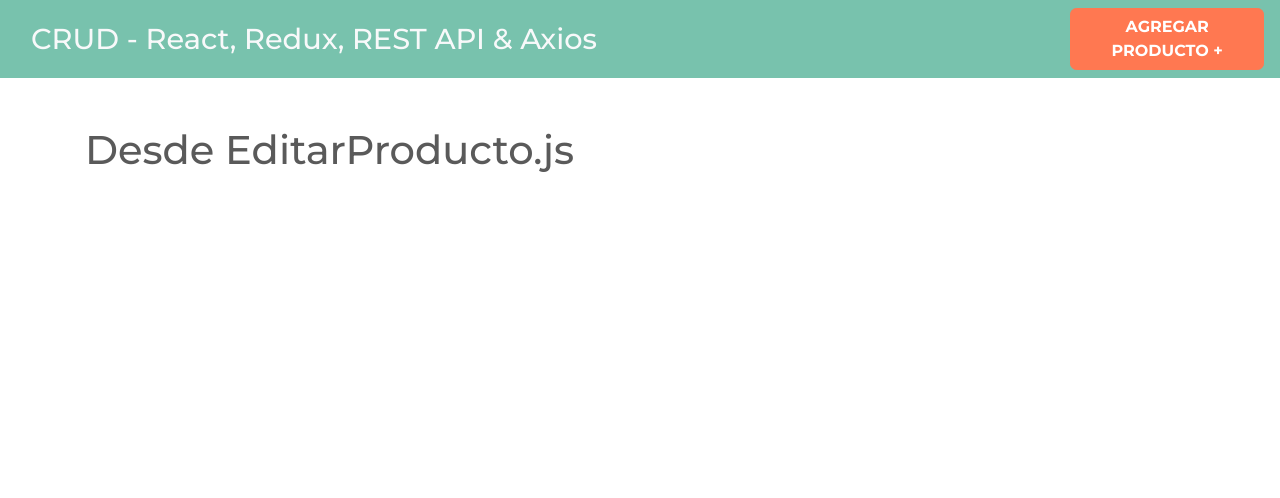
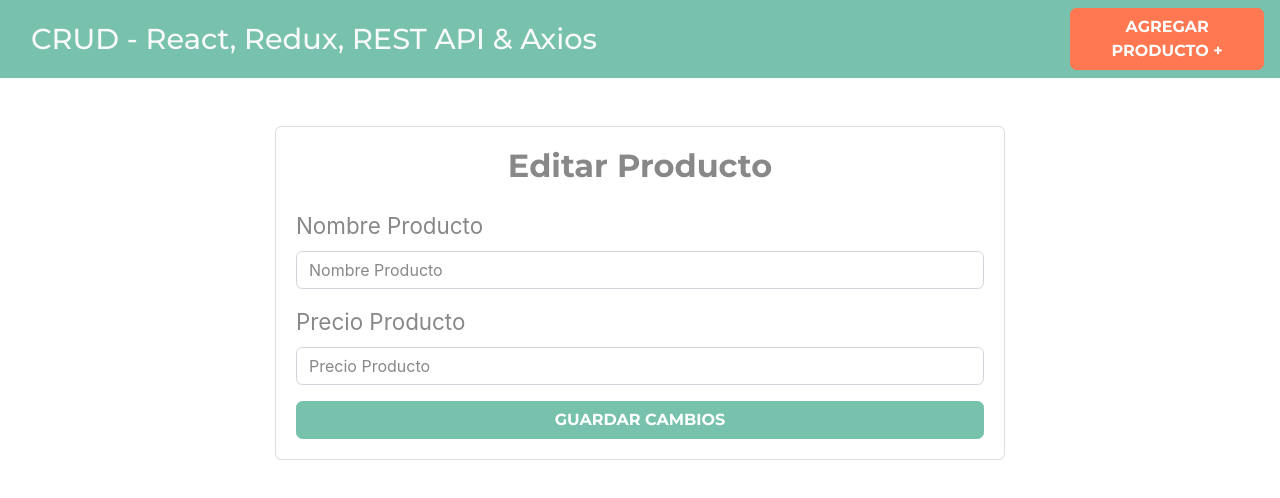
Before and after one commit to codigoconjuan/react_reduxcrud, a React (Create React App) app: page /productos/editar/1 in a window 1280 px wide. Shown: the top 498 px of the page. Built offline with nearby package versions, Linux system fonts and the light colour scheme.

Commit message:
agregando markup para componentes

```diff
--- a/src/components/EditarProducto.js
+++ b/src/components/EditarProducto.js
@@ -2,7 +2,44 @@
 
 const EditarProducto = () => {
     return (
-        <h1>Desde EditarProducto.js</h1>
+        <div className="row justify-content-center">
+            <div className="col-md-8">
+                <div className="card">
+                    <div className="card-body">
+                        <h2 className="text-center mb-4 font-weight-bold">
+                            Editar Producto
+                        </h2>
+
+                        <form>
+                            <div className="form-group">
+                                <label>Nombre Producto</label>
+                                <input
+                                    type="text"
+                                    className="form-control"
+                                    placeholder="Nombre Producto"
+                                    name="nombre"
+                                />
+                            </div>
+
+                            <div className="form-group">
+                                <label>Precio Producto</label>
+                                <input
+                                    type="number"
+                                    className="form-control"
+                                    placeholder="Precio Producto"
+                                    name="precio"
+                                />
+                            </div>
+
+                            <button
+                                type="submit"
+                                className="btn btn-primary font-weight-bold text-uppercase d-block w-100"
+                            >Guardar Cambios</button>
+                        </form>
+                    </div>
+                </div>
+            </div>
+        </div>
      );
 }
 
--- a/src/components/Productos.js
+++ b/src/components/Productos.js
@@ -1,8 +1,23 @@
-import React from 'react';
+import React, { Fragment } from 'react';
 
 const Productos = () => {
     return (
-        <h1>Desde Productos.js</h1>
+       <Fragment>
+           <h2 className="text-center my-5">Listado de Productos</h2>
+
+           <table className="table table-striped">
+               <thead className="bg-primary table-dark">
+                    <tr>
+                        <th scope="col">Nombre</th>
+                        <th scope="col">Precio</th>
+                        <th scope="col">Acciones</th>
+                    </tr>
+               </thead>
+               <tbody>
+
+               </tbody>
+           </table>
+       </Fragment>
      );
 }
 
```
